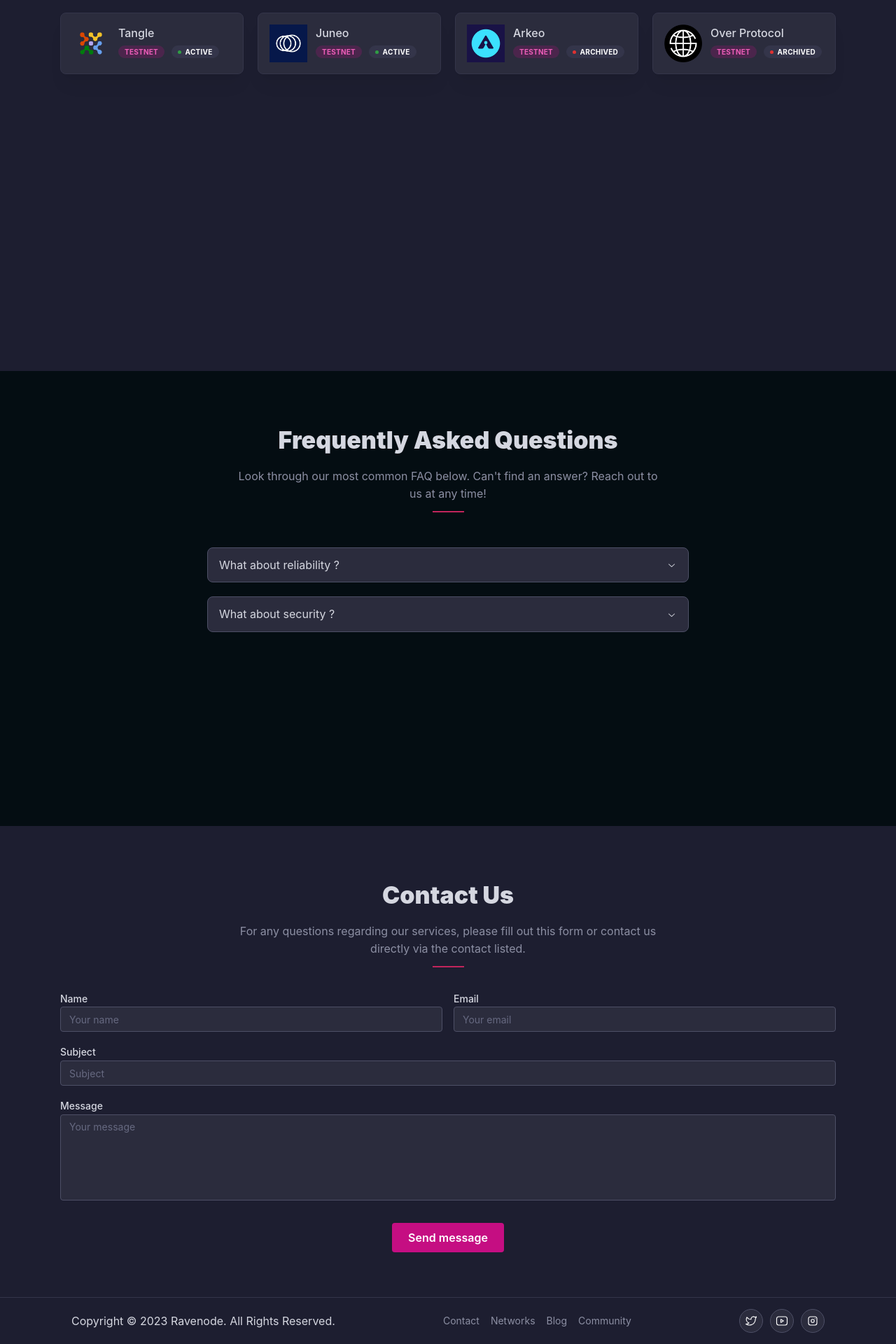
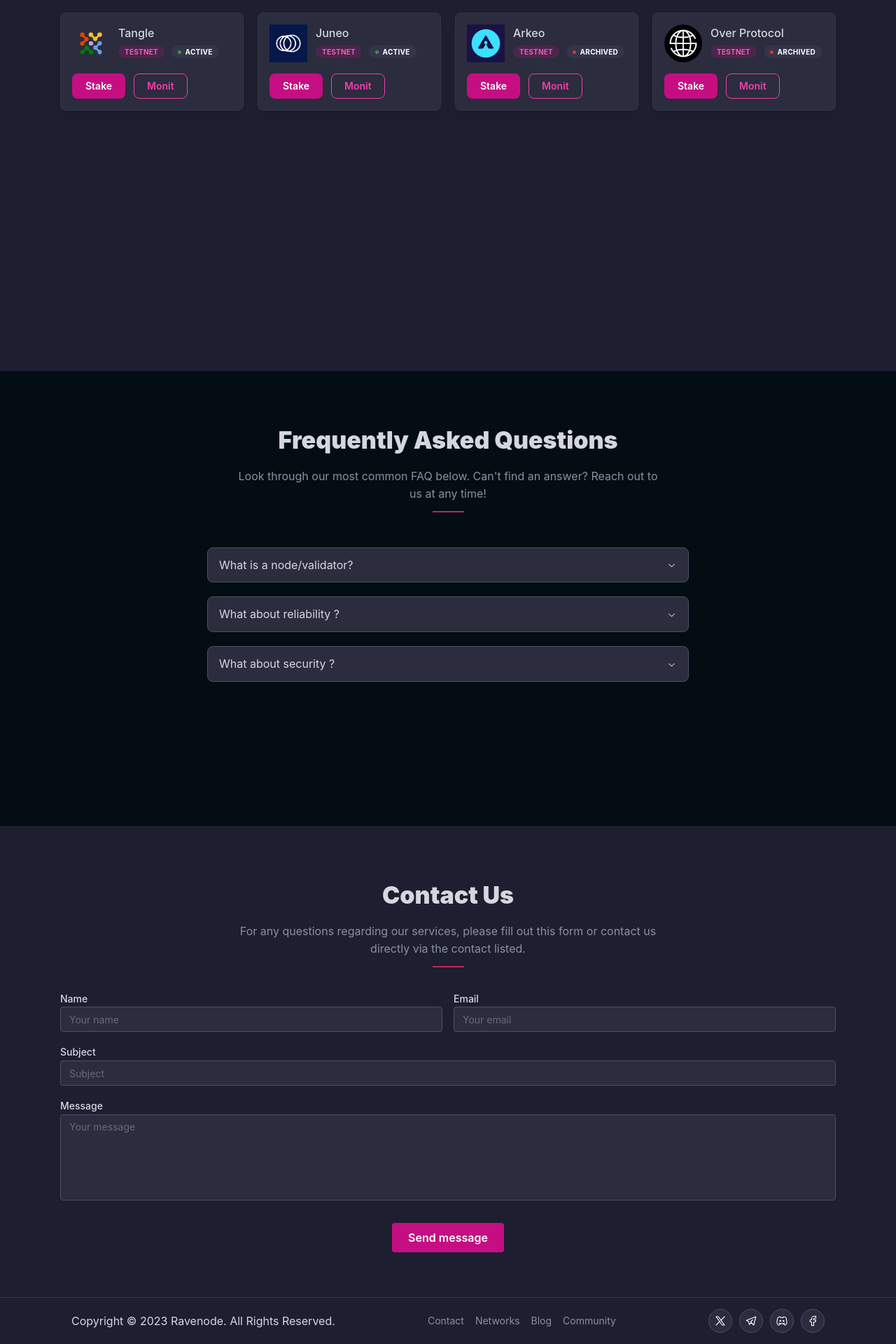
Before and after one commit to sychonix/node-web, a Next.js app: page / in a window 1280 px wide. Shown: the part 1959-3879 px from the top of the page at 70% size. Built offline with nearby package versions, Linux system fonts and the light colour scheme.

Commit message:
add feature stake

```diff
--- a/components/Footer/index.tsx
+++ b/components/Footer/index.tsx
@@ -1,7 +1,12 @@
 'use client';
 
 import { Anchor, Group, ActionIcon, rem, Container } from '@mantine/core';
-import { IconBrandTwitter, IconBrandYoutube, IconBrandInstagram } from '@tabler/icons-react';
+import {
+  IconBrandTelegram,
+  IconBrandX,
+  IconBrandFacebook,
+  IconBrandDiscord,
+} from '@tabler/icons-react';
 import Image from 'next/image';
 import classes from './index.module.css';
 
@@ -10,6 +15,25 @@ const links = [
   { link: '#', label: 'Networks' },
   { link: '#', label: 'Blog' },
   { link: '#', label: 'Community' },
+];
+
+const socialMedia = [
+  {
+    icon: <IconBrandX style={{ width: rem(18), height: rem(18) }} stroke={1.5} />,
+    link: 'https://twitter.com/klvndrgn',
+  },
+  {
+    icon: <IconBrandTelegram style={{ width: rem(18), height: rem(18) }} stroke={1.5} />,
+    link: 'https://t.me/ravensyndrome',
+  },
+  {
+    icon: <IconBrandDiscord style={{ width: rem(18), height: rem(18) }} stroke={1.5} />,
+    link: 'https://discord.com/users/911861713442340945',
+  },
+  {
+    icon: <IconBrandFacebook style={{ width: rem(18), height: rem(18) }} stroke={1.5} />,
+    link: 'https://web.facebook.com/azazel4041',
+  },
 ];
 
 export function FooterSection() {
@@ -30,29 +54,30 @@ export function FooterSection() {
     <div className={classes.footer}>
       <Container size="lg">
         <div className={classes.inner}>
-          {/* <div>
-            <Image
-              src="/ravennode-logo.svg"
-              width={80}
-              height={80}
-              alt="Picture of the author"
-              // style={{
-              //   objectFit: 'contain',
-              // }}
-            />
-          </div> */}
           <div>Copyright © 2023 Ravenode. All Rights Reserved.</div>
           <Group className={classes.links}>{items}</Group>
           <Group gap="xs" justify="flex-end" wrap="nowrap">
-            <ActionIcon size="lg" variant="default" radius="xl">
-              <IconBrandTwitter style={{ width: rem(18), height: rem(18) }} stroke={1.5} />
+            {socialMedia.map((item, index) => {
+              return (
+                <a href={item.link} target="_blank" rel="noreferrer" key={index}>
+                  <ActionIcon size="lg" variant="default" radius="xl" key={index}>
+                    {item.icon}
+                  </ActionIcon>
+                </a>
+              );
+            })}
+            {/* <ActionIcon size="lg" variant="default" radius="xl">
+              <IconBrandTelegram style={{ width: rem(18), height: rem(18) }} stroke={1.5} />
             </ActionIcon>
             <ActionIcon size="lg" variant="default" radius="xl">
-              <IconBrandYoutube style={{ width: rem(18), height: rem(18) }} stroke={1.5} />
+              <IconBrandX style={{ width: rem(18), height: rem(18) }} stroke={1.5} />
             </ActionIcon>
             <ActionIcon size="lg" variant="default" radius="xl">
-              <IconBrandInstagram style={{ width: rem(18), height: rem(18) }} stroke={1.5} />
+              <IconBrandDiscord style={{ width: rem(18), height: rem(18) }} stroke={1.5} />
             </ActionIcon>
+            <ActionIcon size="lg" variant="default" radius="xl">
+              <IconBrandFacebook style={{ width: rem(18), height: rem(18) }} stroke={1.5} />
+            </ActionIcon> */}
           </Group>
         </div>
       </Container>
--- a/modules/Home/ContactUs/index.tsx
+++ b/modules/Home/ContactUs/index.tsx
@@ -32,8 +32,21 @@ export function ContactUs() {
       subject: (value) => value.trim().length === 0,
     },
   });
+
+  const SendFeedback = (values: any) => {
+    const recipientEmail = ' ravendrgnn@gmail.com';
+    const subject = values.subject;
+    const senderName = values.name;
+    const senderEmail = values.email;
+    const mailtoString = `mailto:${recipientEmail}?subject=${encodeURIComponent(
+      subject
+    )}&cc=${encodeURIComponent(`${senderName} <${senderEmail}>`)}`;
+
+    window.location.href = mailtoString;
+  };
+
   return (
-    <div className={classes.wrapper}>
+    <div className={classes.wrapper} id="contact">
       <Container size="lg">
         <Title order={2} className={classes.title} ta="center" mt="sm">
           Contact Us
@@ -43,7 +56,11 @@ export function ContactUs() {
           via the contact listed.
         </Text>
 
-        <form onSubmit={form.onSubmit(() => {})}>
+        <form
+          onSubmit={form.onSubmit((values) => {
+            SendFeedback(values);
+          })}
+        >
           <SimpleGrid cols={{ base: 1, sm: 2 }} mt="xl">
             <TextInput
               label="Name"
--- a/modules/Home/FAQ/index.tsx
+++ b/modules/Home/FAQ/index.tsx
@@ -16,7 +16,19 @@ export function FAQ() {
         </Text>
 
         <Accordion variant="separated" mt={50}>
-          <Accordion.Item className={classes.item} value="reset-password">
+          <Accordion.Item className={classes.item} value="validator">
+            <Accordion.Control>What is a node/validator?</Accordion.Control>
+            <Accordion.Panel>
+              A node/validator is a server tasked with validating and operating within the
+              blockchain network. Each node engages in communication with every other node,
+              exchanging information about transactions. Depending on the blockchain's type and
+              purpose, nodes may collaborate to gather information and compile it into a block. This
+              block is subsequently proposed to other nodes for approval, a process known as
+              validation.
+            </Accordion.Panel>
+          </Accordion.Item>
+
+          <Accordion.Item className={classes.item} value="reliability">
             <Accordion.Control>What about reliability ?</Accordion.Control>
             <Accordion.Panel>
               We run nodes on dedicated servers in Europe, USA and Singapore. Our team uses
--- /dev/null
+++ b/modules/Home/Networks/ComingSoonModal/index.tsx
@@ -0,0 +1,39 @@
+import { Modal, Image, Title, Text, Flex } from '@mantine/core';
+
+export function ComingSoonModal({ opened, onClose }: { opened: boolean; onClose: () => void }) {
+  return (
+    <>
+      <Modal opened={opened} onClose={onClose} centered size="xl" withCloseButton={false}>
+        <Flex
+          //   style={{
+          //     display: 'flex',
+          //     flexDirection: 'row',
+          //     justifyContent: 'space-between',
+          //     alignItems: 'center',
+          //   }}
+          direction={{ base: 'column', md: 'row' }}
+          gap={{ base: 'sm', sm: 'lg' }}
+          justify={{ sm: 'center' }}
+          align="center"
+          pb={'20px'}
+        >
+          <div>
+            <Image radius="md" src="/relaunch.svg" />
+          </div>
+          <div style={{ paddingLeft: '20px' }}>
+            <Title fz={'24px'} pb={'12px'} fw={'bold'}>
+              Coming Soon: Unveiling the Next Big Thing!
+            </Title>
+            <Text fz={'14px'}>
+              {' '}
+              Exciting news awaits! We're thrilled to announce that a game-changing feature is about
+              to launch. Stay tuned for the big reveal as we unveil how this innovation will
+              transform your benefit. Sign up now to be the first to know and gain exclusive access
+              when it goes live. Get ready to elevate your benefit like never before!
+            </Text>
+          </div>
+        </Flex>
+      </Modal>
+    </>
+  );
+}
--- a/modules/Home/Networks/index.tsx
+++ b/modules/Home/Networks/index.tsx
@@ -1,7 +1,9 @@
 'use client';
 
-import { Title, Text, Card, SimpleGrid, Container, Space, Badge } from '@mantine/core';
+import { Title, Text, Card, SimpleGrid, Container, Space, Badge, Button } from '@mantine/core';
 import Image from 'next/image';
+import { useDisclosure } from '@mantine/hooks';
+import { ComingSoonModal } from './ComingSoonModal';
 import classes from './index.module.css';
 
 const mockdata = [
@@ -11,6 +13,8 @@ const mockdata = [
     icon: '/networks/tangle.png',
     status: 'Active',
     type: 'Testnet',
+    monit:
+      'https://telemetry.polkadot.io/#list/0x3d22af97d919611e03bbcbda96f65988758865423e89b2d99547a6bb61452db3',
   },
   {
     title: 'Juneo',
@@ -18,6 +22,7 @@ const mockdata = [
     icon: '/networks/juneo.jpg',
     status: 'Active',
     type: 'Testnet',
+    monit: 'https://mcnscan.io/chain/gr7AypMQYLdjGK9yLWQhDiSLACy2mChwqh6nxnygQmqGs241m',
   },
   {
     title: 'Arkeo',
@@ -25,6 +30,8 @@ const mockdata = [
     icon: '/networks/arkeo.jpg',
     status: 'Archived',
     type: 'Testnet',
+    monit:
+      'https://testnet.arkeo.explorers.guru/validator/tarkeovaloper1fpsqsd70dfwpj0r5z3mwrur0uc7rh2w5fe262l',
   },
   {
     title: 'Over Protocol',
@@ -32,10 +39,12 @@ const mockdata = [
     icon: '/networks/over-protocol.png',
     status: 'Archived',
     type: 'Testnet',
+    monit: 'https://view.over.network/address/0x42351e363e1ea5385befa7b9628c8b8f0b124e88',
   },
 ];
 
 export function Networks() {
+  const [opened, { open, close }] = useDisclosure(false);
   const features = mockdata.map((feature, index) => (
     <Card key={index} shadow="md" radius="md" className={classes.card} padding="md">
       <div style={{ display: 'flex' }}>
@@ -65,15 +74,19 @@ export function Networks() {
       {/* <Text fz="sm" mt="sm">
         {feature.description}
       </Text> */}
-      {/* <div style={{ display: 'flex' }}>
-        <Button variant="filled" radius="md" mt="md">
-          Monit
+      <div style={{ display: 'flex' }}>
+        <Button variant="filled" radius="md" mt="md" onClick={open}>
+          Stake
         </Button>
         <Space w="sm" />
-        <Button variant="outline" radius="md" mt="md">
-          Stake
-        </Button>
-      </div> */}
+        {feature.monit && (
+          <a href={feature.monit} target="_blank" rel="noreferrer">
+            <Button variant="outline" radius="md" mt="md">
+              Monit
+            </Button>
+          </a>
+        )}
+      </div>
     </Card>
   ));
 
@@ -92,6 +105,7 @@ export function Networks() {
             {features}
           </SimpleGrid>
         </Container>
+        <ComingSoonModal opened={opened} onClose={close} />
       </div>
     </>
   );
--- a/modules/Home/index.tsx
+++ b/modules/Home/index.tsx
@@ -1,6 +1,5 @@
 import { HeaderSection } from '@/components/Header';
 import { HeroImageRight } from '@/components/Hero/HeroImageRight';
-// import { FeatureSection } from '@/components/Features';
 import { FooterSection } from '@/components/Footer';
 import { AboutUs } from './AboutUs';
 import { Networks } from './Networks';
@@ -12,7 +11,6 @@ export function Home() {
     <>
       <HeaderSection />
       <HeroImageRight />
-      {/* <FeatureSection /> */}
       <AboutUs />
       <Networks />
       <FAQ />
```
Also changed, not shown: .eslintrc.cjs, public/relaunch.svg (added).
